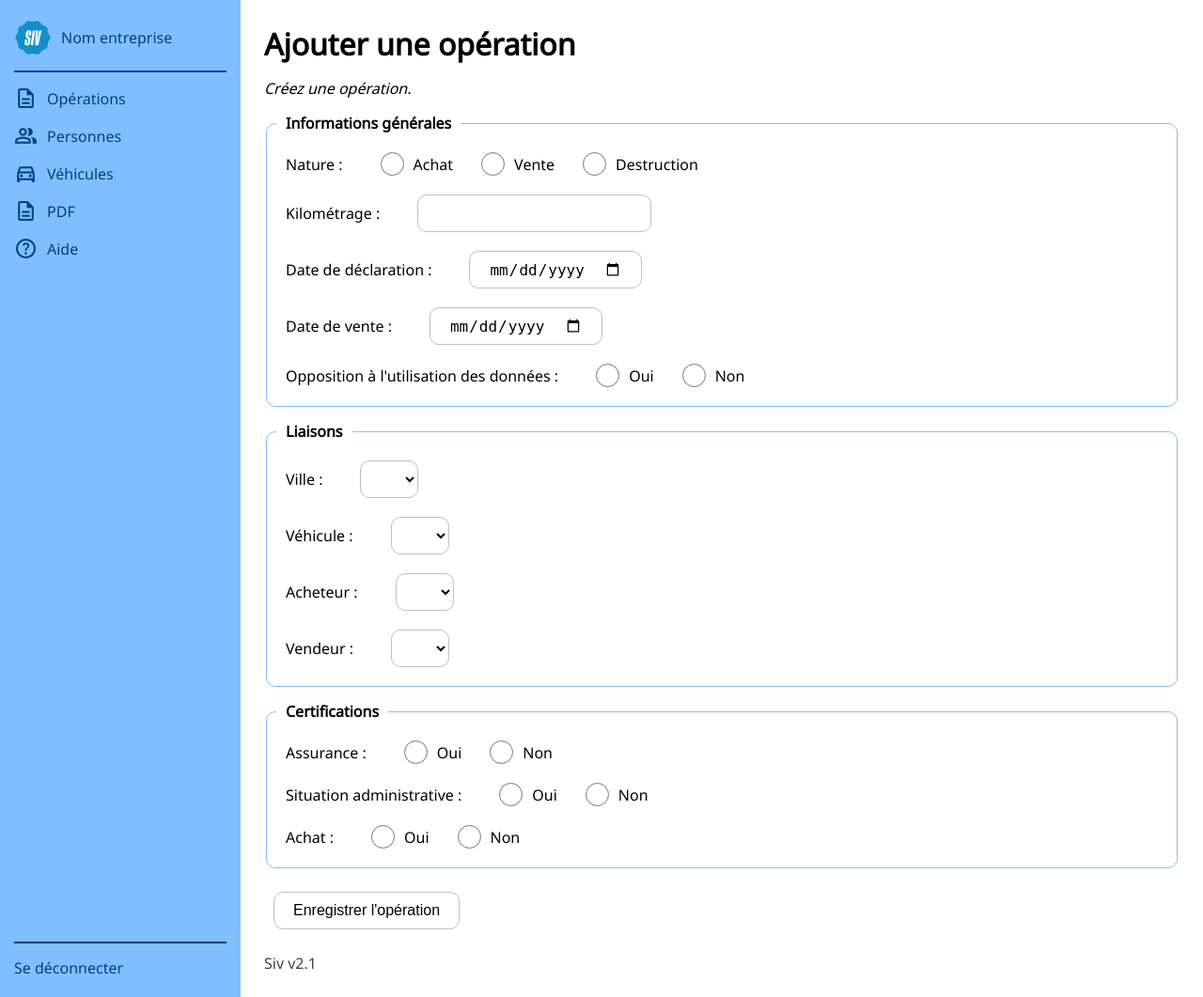
After one commit to Rayan-El-Manssouri/sivV2, a PHP site: page /sivV2/public/connexion/confirmer/DeclarationAchat/deals/add_deal.php in a window 1280 px wide. The commit adds this page. Shown: the whole page at 94% size. Run offline with PHP 8.4, Linux system fonts and the light colour scheme; lists and menus that the app fills with data are empty.

Commit message:
feat : redesign formulaire ajout opération
- Redesign de la page du formulaire d'ajout de l'opération.
- Améliorations du style des inputs.
- Ajout de notes dans le panel.

```diff
--- /dev/null
+++ b/public/connexion/confirmer/DeclarationAchat/deals/add_deal.php
@@ -0,0 +1,116 @@
+<!DOCTYPE html>
+<html lang="fr">
+<head>
+    <meta charset="UTF-8">
+    <meta name="viewport" content="width=device-width, initial-scale=1">
+    <link rel="preconnect" href="https://fonts.googleapis.com">
+    <link rel="preconnect" href="https://fonts.gstatic.com" crossorigin>
+    <link href="https://fonts.googleapis.com/css2?family=Noto+Sans&display=swap" rel="stylesheet">
+    <link rel="stylesheet" href="https://fonts.googleapis.com/css2?family=Material+Symbols+Outlined:opsz,wght,FILL,GRAD@48,400,0,0" />
+    <link href="http://localhost/sivV2/private/style/common.css" rel="stylesheet">
+    <link href="http://localhost/sivV2/private/src/logo2.png" rel="icon">
+    <title>Ajouter une opération</title>
+</head>
+<body>
+     <?php require_once '../../../../../private/php/sidebar.php'; ?>
+     <div id="content">
+          <header>
+               <h1>Ajouter une opération</h1>
+               <em>Créez une opération.</em>
+          </header>
+          <section>
+               <form method="POST" class="form">
+                    <fieldset>
+                         <legend>Informations générales</legend>
+                         <div>
+                              <label>Nature : </label>
+                              <div>
+                                   <div><input type="radio" name="nature" value="achat"><label>Achat</label></div>
+                                   <div><input type="radio" name="nature" value="vente"><label>Vente</label></div>
+                                   <div><input type="radio" name="nature" value="destruction"><label>Destruction</label></div>
+                              </div>
+                         </div>
+                         <div>
+                              <label>Kilométrage : </label>
+                              <div>
+                                   <div><input type="number" name="kilometrage"></div>
+                              </div>
+                         </div>
+                         <div>
+                              <label>Date de déclaration : </label>
+                              <div>
+                                   <div><input type="date" name="date_declaration"></div>
+                              </div>
+                         </div>
+                         <div>
+                              <label>Date de vente : </label>
+                              <div>
+                                   <div><input type="date" name="date_vente"></div>
+                              </div>
+                         </div>
+                         <div>
+                              <label>Opposition à l'utilisation des données : </label>
+                              <div>
+                                   <div><input type="radio" name="utilisation_donnees" value="0"><label>Oui</label></div>
+                                   <div><input type="radio" name="utilisation_donnees" value="1"><label>Non</label></div>
+                              </div>
+                         </div>
+                    </fieldset>
+                    <fieldset>
+                         <legend>Liaisons</legend>
+                         <div>
+                              <label>Ville : </label>
+                              <div>
+                                   <div><select name="ville"></select></div>
+                              </div>
+                         </div>
+                         <div>
+                              <label>Véhicule : </label>
+                              <div>
+                                   <div><select name="vehicule"></select></div>
+                              </div>
+                         </div>
+                         <div>
+                              <label>Acheteur : </label>
+                              <div>
+                                   <div><select name="acheteur"></select></div>
+                              </div>
+                         </div>
+                         <div>
+                              <label>Vendeur : </label>
+                              <div>
+                                   <div><select name="vendeur"></select></div>
+                              </div>
+                         </div>
+                    </fieldset>
+                    <fieldset>
+                         <legend>Certifications</legend>
+                         <div>
+                              <label>Assurance : </label>
+                              <div>
+                                   <div><input type="radio" name="assurance" value="0"><label>Oui</label></div>
+                                   <div><input type="radio" name="assurance" value="1"><label>Non</label></div>
+                              </div>
+                         </div>
+                         <div>
+                              <label>Situation administrative : </label>
+                              <div>
+                                   <div><input type="radio" name="situation_administrative" value="0"><label>Oui</label></div>
+                                   <div><input type="radio" name="situation_administrative" value="1"><label>Non</label></div>
+                              </div>
+                         </div>
+                         <div>
+                              <label>Achat : </label>
+                              <div>
+                                   <div><input type="radio" name="achat" value="0"><label>Oui</label></div>
+                                   <div><input type="radio" name="achat" value="1"><label>Non</label></div>
+                              </div>
+                         </div>
+                    </fieldset>
+                    <input type="submit" value="Enregistrer l'opération">
+               </form>
+          </section>
+          <?php require_once '../../../../../private/php/footer.php'; ?>
+     </div>
+</body>
+</html>
--- a/public/connexion/confirmer/DeclarationAchat/deals/index.php
+++ b/public/connexion/confirmer/DeclarationAchat/deals/index.php
@@ -37,7 +37,7 @@ $data6 = $database->read($query6);
         </header>
         <section>
             <article class="quick">
-                <a href="">
+                <a href="add_deal.php">
                     <div>
                         <span class="material-symbols-outlined">add</span>
                         <p>Ajouter</p>
--- a/public/connexion/confirmer/panel.php
+++ b/public/connexion/confirmer/panel.php
@@ -26,7 +26,8 @@
             <em>Bienvenue dans l'espace central de gestion.</em>
         </header>
         <section>
-            <p>Blablabla</p>
+            <p>Message pour Rayan : il faudra voir quelles données mettre ici. :/</p>
+            <p>Dans tout le projet : penser à finir de relier le back et le front & supprimer les anciens fichiers devenus inutiles que j'ai voulu garder pour toi.</p>
         </section>
         <?php require_once '../../../private/php/footer.php'; ?>
     </div>
```
Also changed, not shown: private/style/input.css (+8 -4 lines).
